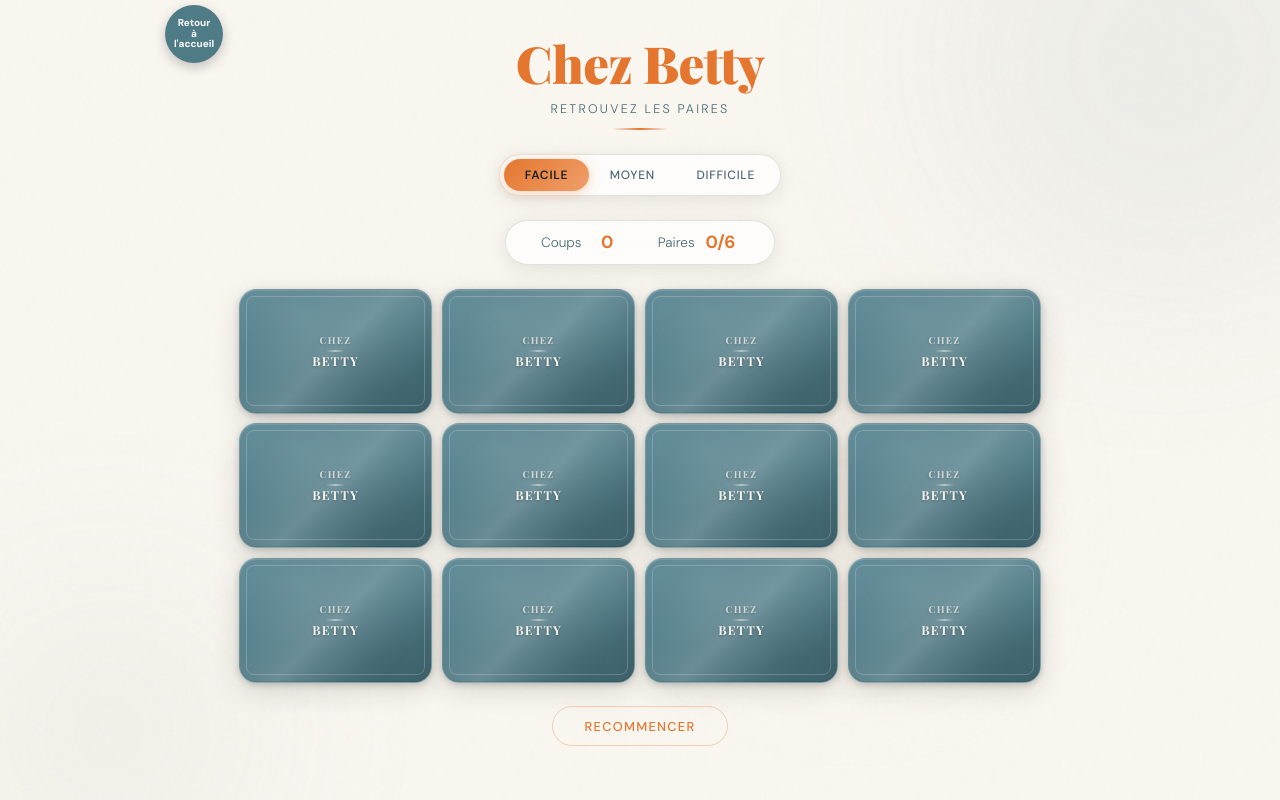
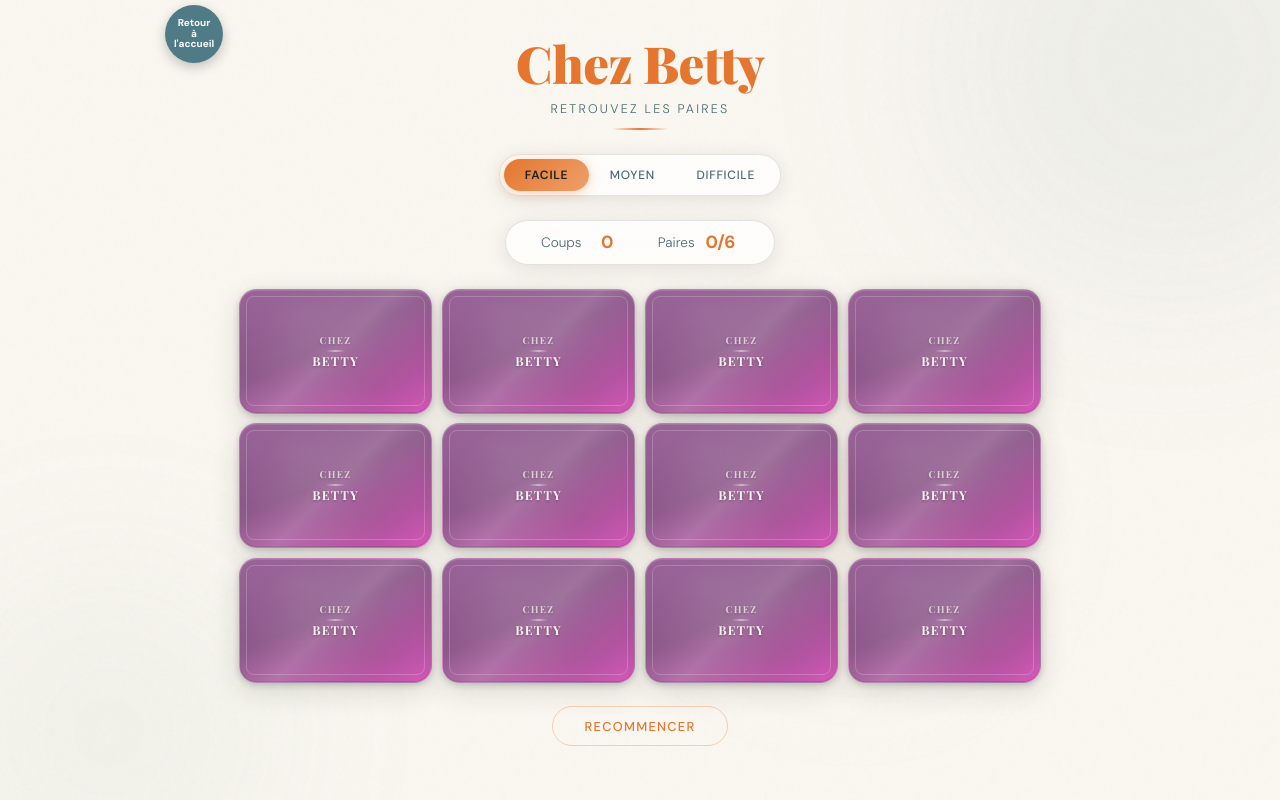
Before and after one commit to pierreg78-maker/Memory, a plain HTML site: page memory_perso.html in a window 1280 px wide. Drawn offline with nearby package versions, Linux system fonts and the light colour scheme.

Commit message:
Change card-back gradient colors in memory_perso.html

```diff
--- a/memory_perso.html
+++ b/memory_perso.html
@@ -302,7 +302,7 @@
             background:
                 radial-gradient(ellipse at 30% 20%, rgba(255,255,255,0.10) 0%, transparent 50%),
                 radial-gradient(ellipse at 70% 80%, rgba(27,33,30,0.08) 0%, transparent 50%),
-                linear-gradient(155deg, #5C8894 0%, #4F7B87 45%, #3E636D 100%);
+                linear-gradient(155deg, #945c93 0%, #874f84 45%, #db5abd 100%);
             border: 1px solid rgba(255,255,255,0.25);
             box-shadow:
                 0 2px 6px rgba(27,33,30,0.20),
```
